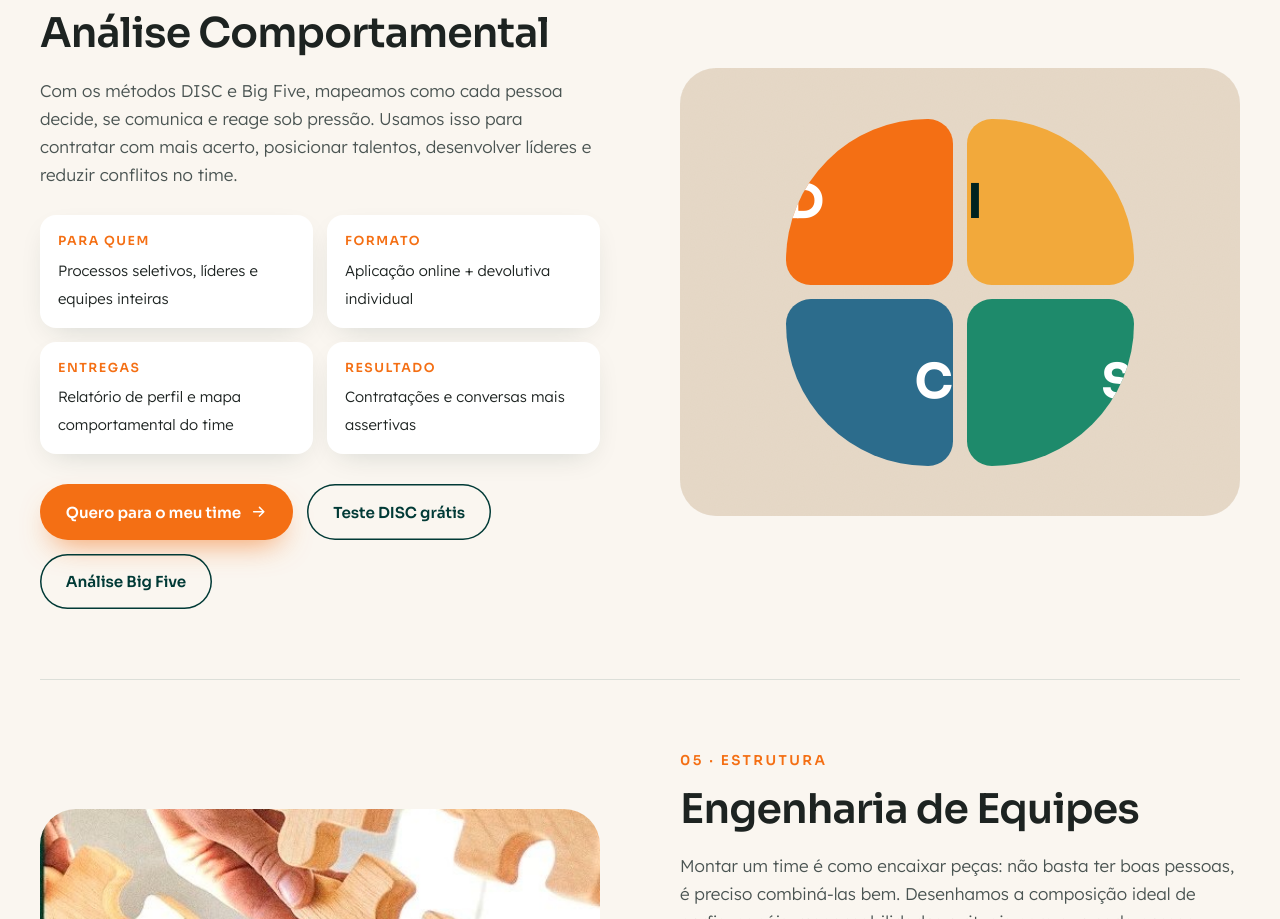
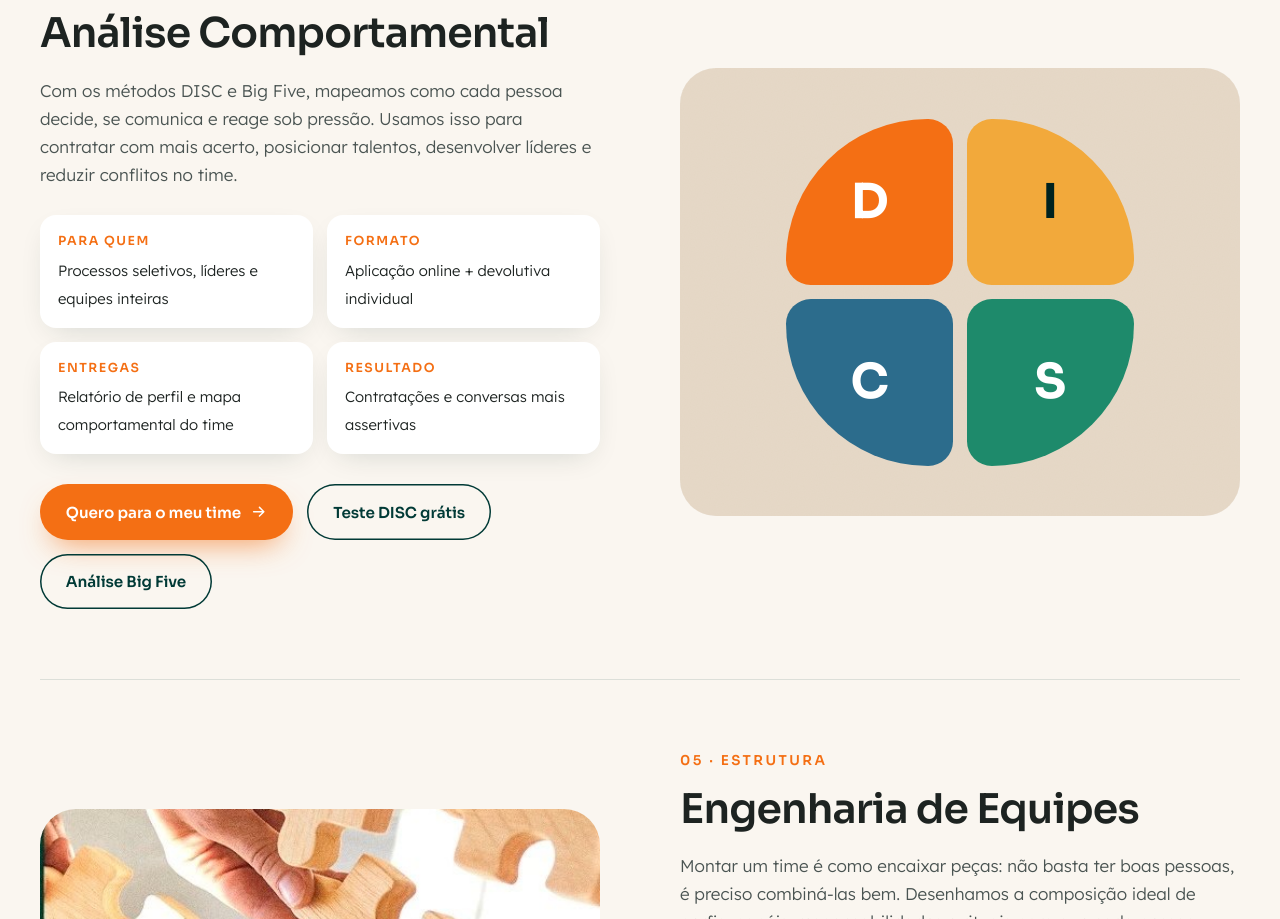
Before and after one commit to guleite/ellu-performance, a plain HTML site: page servicos.html in a window 1280 px wide. Shown: the part 3048-3967 px from the top of the page. Drawn offline with Linux system fonts and the light colour scheme.

Commit message:
Corrige letras desalinhadas no quadrante DISC da pagina de Servicos
O quadrante compacto herdava o justify-content/padding do quadrante grande da home,
empurrando D, I, C e S para os cantos. Agora usa a classe disc-quad--mini com as
letras centralizadas em cada quadrante.

Co-Authored-By: Claude Opus 5.5 <noreply@anthropic.com>

```diff
--- a/assets/css/style.css
+++ b/assets/css/style.css
@@ -417,6 +417,10 @@ h1:has(.hl-box), h2:has(.hl-box) { line-height: 1.38; }
   font-family: var(--font-display); font-size: .78rem; font-weight: 600; letter-spacing: .1em; text-transform: uppercase;
   box-shadow: 0 0 0 10px var(--green-800);
 }
+/* Versão compacta (página de Serviços): só as letras, centralizadas em cada quadrante */
+.disc-quad--mini { width: 62%; z-index: 1; }
+.disc-quad.disc-quad--mini .q { padding: 0; display: grid; place-items: center; place-content: center; }
+.disc-quad.disc-quad--mini .q b { font-size: clamp(2.2rem, 5vw, 3rem); order: 0; }
 .check-list { list-style: none; padding: 0; margin: 0 0 34px; display: grid; gap: 10px; }
 .check-list li { display: flex; gap: 12px; align-items: flex-start; }
 .check-list li::before {
--- a/servicos.html
+++ b/servicos.html
@@ -121,11 +121,11 @@
 
       <article class="svc-detail" id="analise">
         <div class="svc-media svc-media--shape svc-media--cream grain reveal">
-          <div class="disc-quad" style="width:62%;position:relative;z-index:1">
-            <span class="q" style="padding:0;display:grid;place-items:center"><b style="font-size:3rem;align-self:center">D</b></span>
-            <span class="q" style="padding:0;display:grid;place-items:center"><b style="font-size:3rem;align-self:center">I</b></span>
-            <span class="q" style="padding:0;display:grid;place-items:center"><b style="font-size:3rem;align-self:center">C</b></span>
-            <span class="q" style="padding:0;display:grid;place-items:center"><b style="font-size:3rem;align-self:center">S</b></span>
+          <div class="disc-quad disc-quad--mini" aria-label="Perfis DISC: Dominância, Influência, Conformidade e Estabilidade">
+            <span class="q"><b>D</b></span>
+            <span class="q"><b>I</b></span>
+            <span class="q"><b>C</b></span>
+            <span class="q"><b>S</b></span>
           </div>
         </div>
         <div>
```
